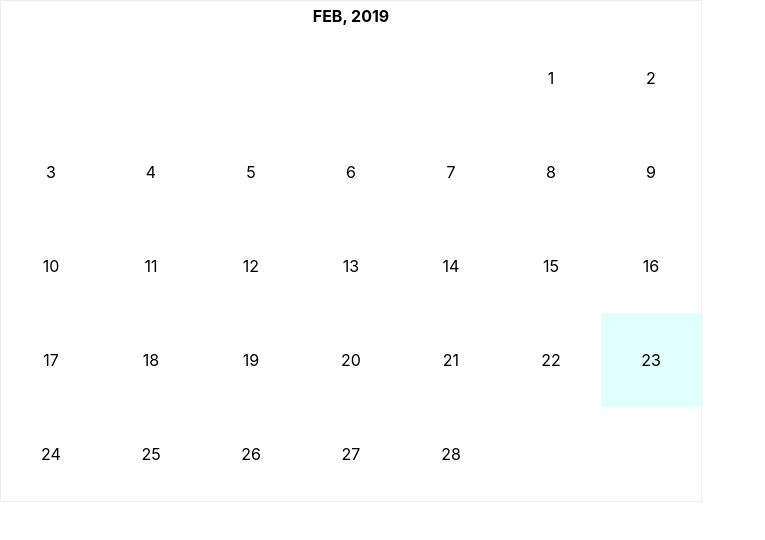
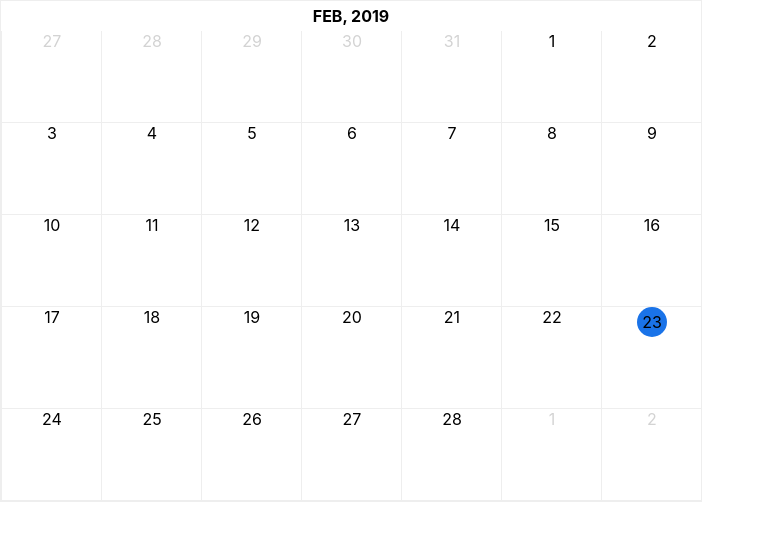
Before and after one commit to bansheezzz/component-library, a React (Create React App) app: page / in a window 1280 px wide. Shown: the top 540 px of the page, without its empty margins (0-765 px from the left). Built offline with nearby package versions, Linux system fonts and the light colour scheme.

Commit message:
Added last/next month date cells Organized components into their own folders

```diff
--- a/src/components/Calendar/Calendar.jsx
+++ b/src/components/Calendar/Calendar.jsx
@@ -1,8 +1,8 @@
 import PropTypes from 'prop-types';
 import React, { Component } from 'react';
 
-import CalendarGrid from './CalendarGrid';
-import CalendarHeader from './CalendarHeader';
+import CalendarGrid from './CalendarGrid/CalendarGrid';
+import CalendarHeader from './CalendarHeader/CalendarHeader';
 import { Validation } from './Validation';
 import './Calendar.scss';
 
--- a/src/components/Calendar/CalendarGrid.jsx
+++ /dev/null
@@ -1,31 +0,0 @@
-import './CalendarGrid.scss';
-
-import { eachDay, getDay, getMonth, getYear, lastDayOfMonth, startOfDay } from 'date-fns';
-import React, { Component } from 'react';
-
-import CalendarGridCell from './CalendarGridCell';
-import { Validation } from './Validation';
-
-class CalendarGrid extends Component {
-  static propTypes = {
-    selectedDate: Validation.validateDate
-  };
-
-  render() {
-    const date = startOfDay(this.props.selectedDate);
-    const firstDay = new Date(getYear(date), getMonth(date), 1);
-    const lastDay = lastDayOfMonth(date);
-    const weekOffset = getDay(firstDay);
-    const dates = [
-      ...Array.from(new Array(weekOffset), (d, i) => <div key={i} />),
-      ...eachDay(firstDay, lastDay).map((d, i) => {
-        return (
-          <CalendarGridCell date={d} key={i + weekOffset} />
-        );
-      })
-    ];
-
-    return <div className="calendar-grid">{dates}</div>;
-  }
-}
-export default CalendarGrid;
--- /dev/null
+++ b/src/components/Calendar/CalendarGrid/CalendarGrid.jsx
@@ -0,0 +1,47 @@
+import './CalendarGrid.scss';
+
+import {
+  eachDay,
+  getDay,
+  getMonth,
+  getYear,
+  lastDayOfMonth,
+  startOfDay,
+  addDays,
+  subDays,
+  subMonths,
+  lastDayOfWeek
+} from 'date-fns';
+import React, { Component } from 'react';
+
+import CalendarGridCell from './CalendarGridCell/CalendarGridCell';
+import { Validation } from '../Validation';
+
+class CalendarGrid extends Component {
+  static propTypes = {
+    selectedDate: Validation.validateDate
+  };
+
+  renderCell(date, isCurrent) {
+    return <CalendarGridCell date={date} key={date.toString} isCurrent={isCurrent} />;
+  }
+
+  render() {
+    const date = startOfDay(this.props.selectedDate);
+    const firstDayCurrent = new Date(getYear(date), getMonth(date), 1);
+    const lastDayCurrent = lastDayOfMonth(date);
+    const weekOffset = getDay(firstDayCurrent);
+    const lastDayLast = lastDayOfMonth(subMonths(date, 1));
+
+    const dates = [
+      ...eachDay(subDays(lastDayLast, weekOffset - 1), lastDayLast).map(d =>
+        this.renderCell(d, false)
+      ),
+      ...eachDay(firstDayCurrent, lastDayCurrent).map(d => this.renderCell(d, true)),
+      ...eachDay(addDays(lastDayCurrent, 1), lastDayOfWeek(lastDayCurrent)).map(d => this.renderCell(d, false))
+    ];
+
+    return <div className="calendar-grid">{dates}</div>;
+  }
+}
+export default CalendarGrid;
--- /dev/null
+++ b/src/components/Calendar/CalendarGrid/CalendarGridCell/CalendarGridCell.jsx
@@ -0,0 +1,27 @@
+import './CalendarGridCell.scss';
+
+import getDate from 'date-fns/get_date';
+import isToday from 'date-fns/is_today';
+import PropTypes from 'prop-types';
+import React, { Component } from 'react';
+
+import { Validation } from '../../Validation';
+
+class CalendarGridCell extends Component {
+  static propType = {
+    key: PropTypes.any,
+    date: Validation.validateDate,
+    isCurrent: PropTypes.bool.isRequired
+  };
+
+  render() {
+    const { date, key, isCurrent } = { ...this.props };
+    const className = isToday(date) ? 'today' : '';
+    return (
+      <div className="calendar-cell" key={key}>
+        <div className={className} style={{color: isCurrent ? 'black' : 'lightgray'}}>{getDate(date)}</div>
+      </div>
+    );
+  }
+}
+export default CalendarGridCell;
--- /dev/null
+++ b/src/components/Calendar/CalendarGrid/CalendarGridCell/CalendarGridCell.scss
@@ -0,0 +1,18 @@
+.calendar-cell {
+  width: 100%;
+  display: flex;
+  justify-content: center;
+  border-left: 1px solid #eee;
+  border-bottom: 1px solid #eee;
+}
+
+.today {
+  background: #1a73e8;
+  color: white;
+  width: 30px;
+  height: 30px;
+  display: flex;
+  align-items: center;
+  justify-content: center;
+  border-radius: 50px;
+}
--- a/src/components/Calendar/CalendarGridCell.jsx
+++ /dev/null
@@ -1,28 +0,0 @@
-import './CalendarGridCell.scss';
-
-import getDate from 'date-fns/get_date';
-import isToday from 'date-fns/is_today';
-import PropTypes from 'prop-types';
-import React, { Component } from 'react';
-
-import { Validation } from './Validation';
-
-class CalendarGridCell extends Component {
-  static propType = {
-    key: PropTypes.any,
-    date: Validation.validateDate
-  }
-
-  render() {
-    const {date, key} = {...this.props};
-    const className = isToday(date)
-          ? 'calendar-cell calendar-cell-today'
-          : 'calendar-cell';
-        return (
-          <div className={className} key={key}>
-            {getDate(date)}
-          </div>
-    )
-  }
-}
-export default CalendarGridCell;
--- a/src/components/Calendar/CalendarGridCell.scss
+++ /dev/null
@@ -1,10 +0,0 @@
-.calendar-cell {
-  width: 100%;
-  height: 100%;
-  display: flex;
-  justify-content: center;
-  align-items: center;
-}
-.calendar-cell-today {
-  background: lightcyan;
-}
--- a/src/components/Calendar/CalendarHeader.jsx
+++ b/src/components/Calendar/CalendarHeader/CalendarHeader.jsx
@@ -2,7 +2,7 @@ import format from 'date-fns/format';
 import PropTypes from 'prop-types';
 import React, { Component } from 'react';
 
-import { Validation } from './Validation';
+import { Validation } from '../Validation';
 
 import './CalendarHeader.scss';
 
```
Also changed, not shown: src/components/Calendar/CalendarGrid/CalendarGrid.scss (renamed from src/components/Calendar/CalendarGrid.scss), src/components/Calendar/CalendarHeader/CalendarHeader.scss (renamed from src/components/Calendar/CalendarHeader.scss).
